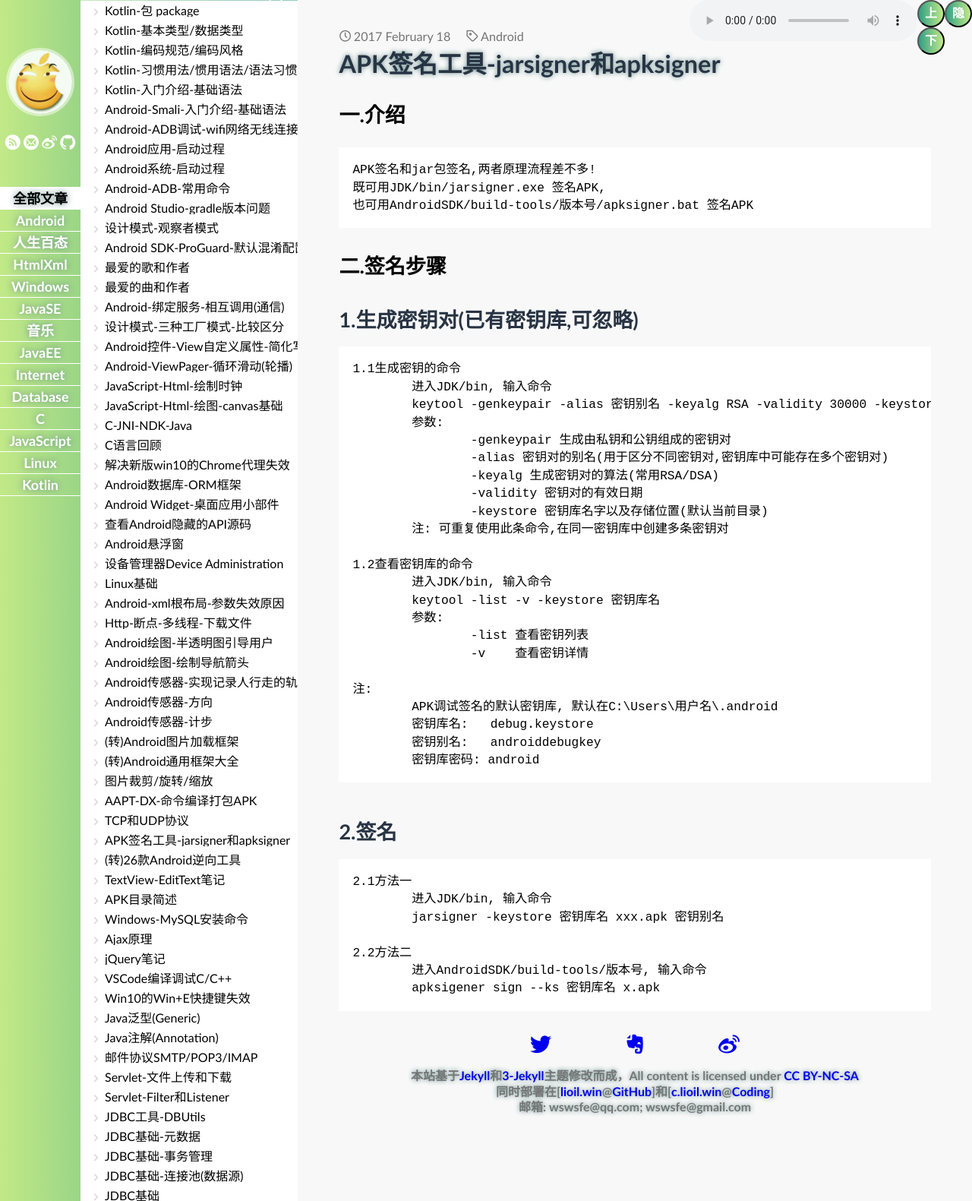
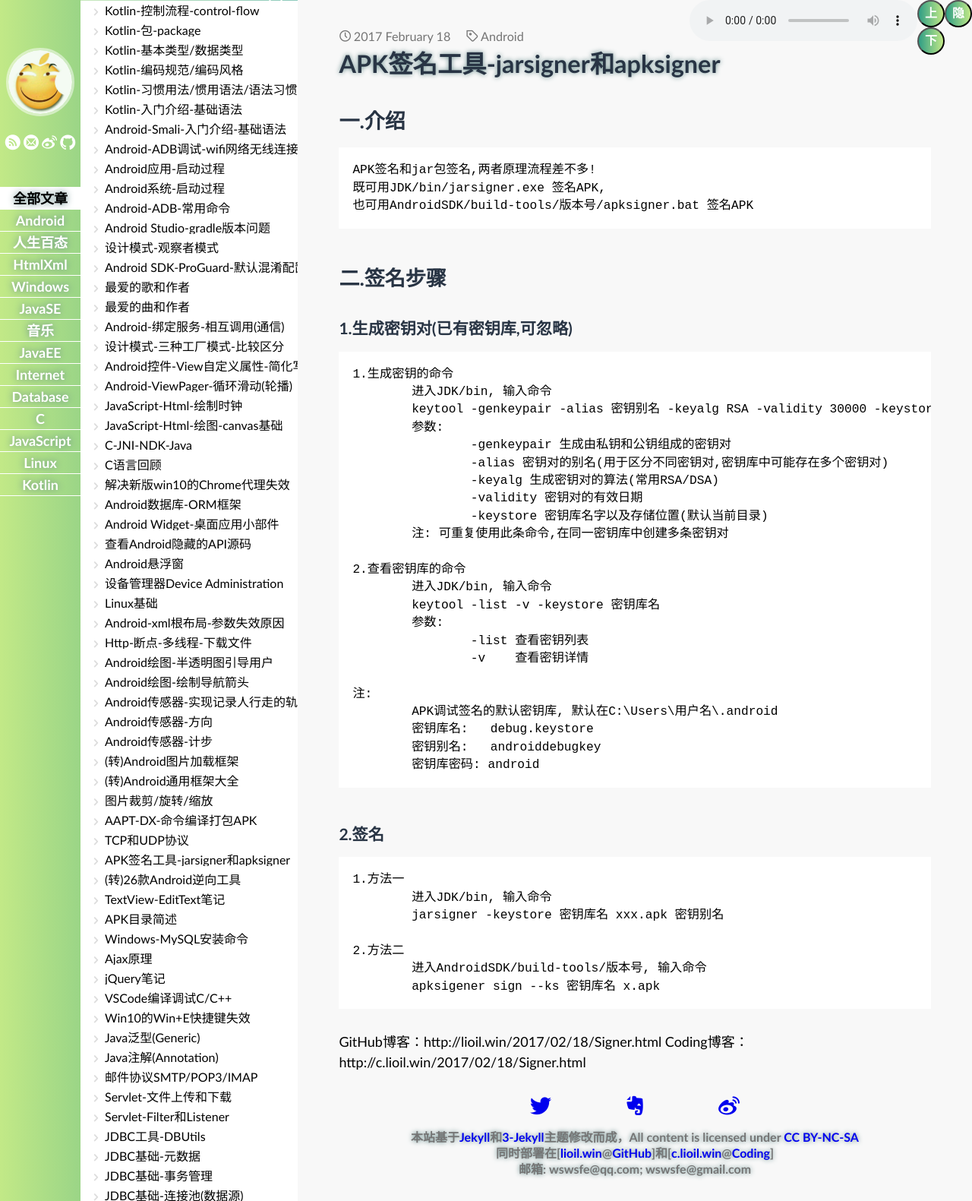
Before and after one commit to lioilwin/lioilwin.github.io, a Jekyll site: the page built from _posts/2017-02-18-Signer.md, in a window 1280 px wide. Shown: the whole page at 76% size. Built offline with Jekyll 4.4.1, drawn with Linux system fonts in a browser that asks for light colours; some web fonts are replaced; comment, search, counter and statistics services are not loaded.

Commit message:
添加文章

```diff
--- a/_posts/2017-02-18-Signer.md
+++ b/_posts/2017-02-18-Signer.md
@@ -3,14 +3,14 @@
 title: APK签名工具-jarsigner和apksigner
 tags: Android
 ---
-# 一.介绍
+## 一.介绍
 	APK签名和jar包签名,两者原理流程差不多!
 	既可用JDK/bin/jarsigner.exe 签名APK,
 	也可用AndroidSDK/build-tools/版本号/apksigner.bat 签名APK
 
-# 二.签名步骤
-## 1.生成密钥对(已有密钥库,可忽略)
-	1.1生成密钥的命令
+## 二.签名步骤
+### 1.生成密钥对(已有密钥库,可忽略)
+	1.生成密钥的命令
 		进入JDK/bin, 输入命令
 		keytool -genkeypair -alias 密钥别名 -keyalg RSA -validity 30000 -keystore 密钥库名
 		参数:
@@ -21,7 +21,7 @@
 			-keystore 密钥库名字以及存储位置(默认当前目录)
 		注: 可重复使用此条命令,在同一密钥库中创建多条密钥对
 
-	1.2查看密钥库的命令
+	2.查看密钥库的命令
 		进入JDK/bin, 输入命令
 		keytool -list -v -keystore 密钥库名
 		参数:
@@ -34,11 +34,14 @@
 		密钥别名:   androiddebugkey
 		密钥库密码: android
 
-## 2.签名
-	2.1方法一
+### 2.签名
+	1.方法一
 		进入JDK/bin, 输入命令
 		jarsigner -keystore 密钥库名 xxx.apk 密钥别名
 
-	2.2方法二
+	2.方法二
 		进入AndroidSDK/build-tools/版本号, 输入命令
 		apksigener sign --ks 密钥库名 x.apk
+
+GitHub博客：http://lioil.win/2017/02/18/Signer.html
+Coding博客：http://c.lioil.win/2017/02/18/Signer.html
```
Also changed, not shown: _posts/2017-06-11-Kotlin-Introduction.md (+23 -23 lines), _posts/2017-06-14-Kotlin-packages.md (+1 -1 lines), _posts/2017-06-15-Kotlin-control-flow.md (added, +121 -0 lines).
